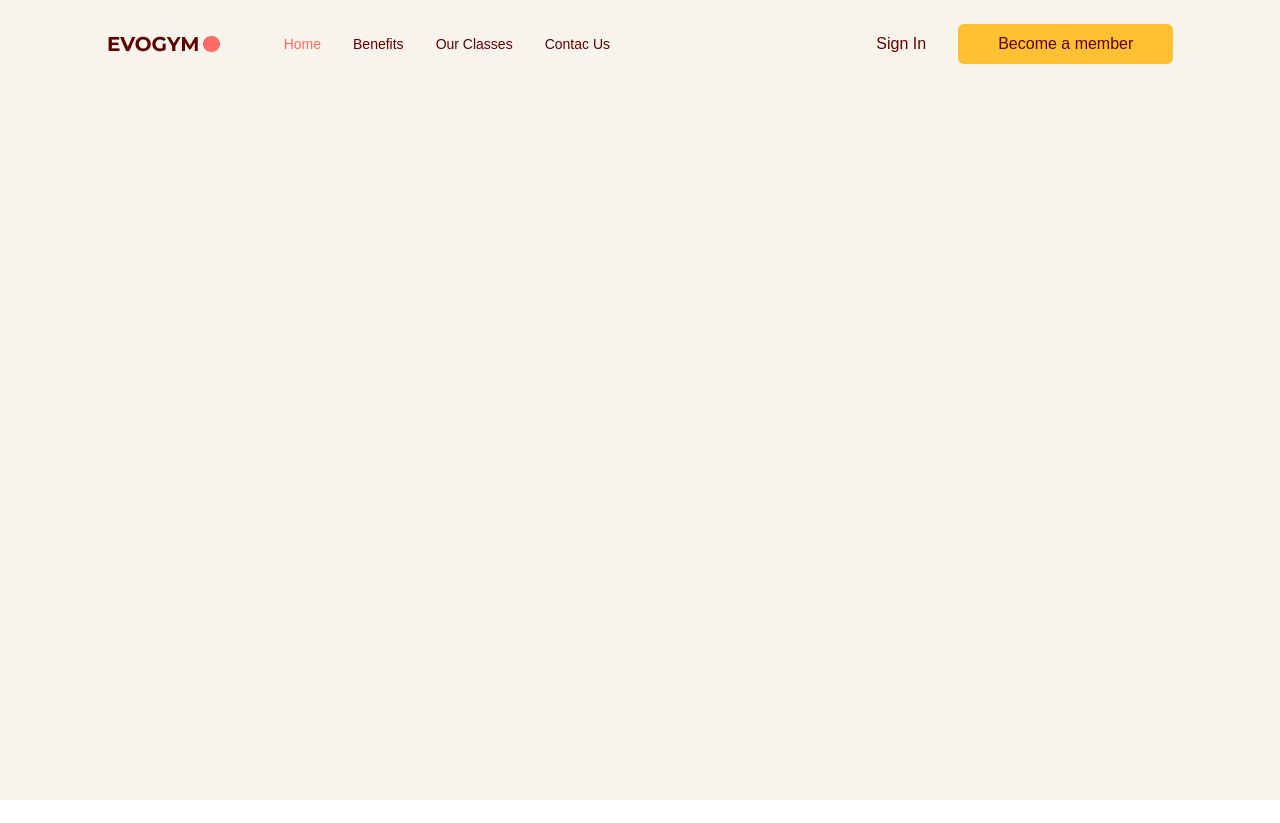
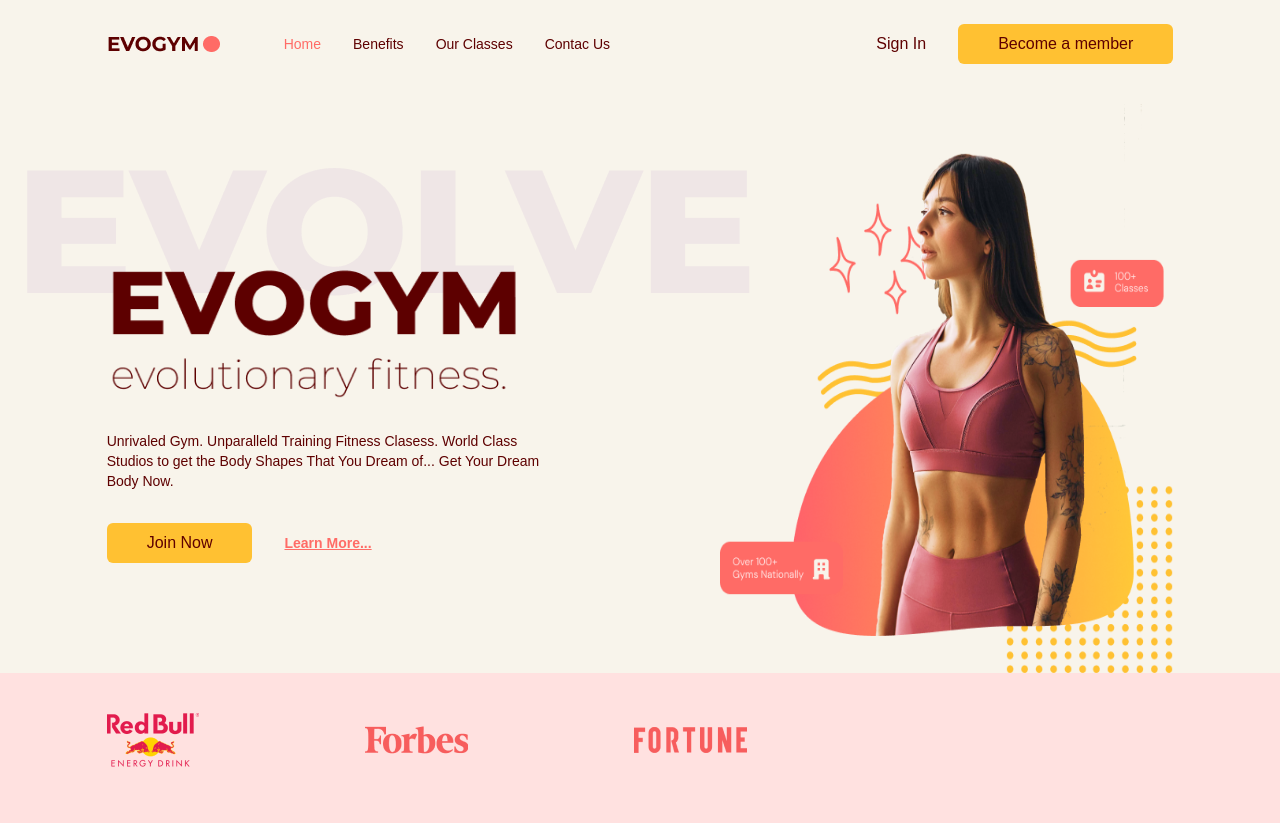
Before and after one commit to ViktorHetman/fitness-app, a React app: page / in a window 1280 px wide. Before the commit the page ends 800 px from the top, so only its background shows below. Built offline with nearby package versions, Linux system fonts and the light colour scheme; the HTML template or start-up script is replaced by a standard one.

Commit message:
Home component animations, type directory

```diff
--- a/src/App.tsx
+++ b/src/App.tsx
@@ -1,6 +1,7 @@
 import React from "react";
 
 import Navbar from "@/components/Navbar";
+import Home from "@/components/Home";
 
 import { SelectedPage } from "@/models/types";
 
@@ -31,6 +32,7 @@
         selectedPage={selectedPage}
         setSelectedPage={setSelectedPage}
       />
+      <Home setSelectedPage={setSelectedPage} />
     </div>
   );
 };
--- /dev/null
+++ b/src/components/Home/index.tsx
@@ -0,0 +1,99 @@
+import React from "react";
+import AnchorLink from "react-anchor-link-smooth-scroll";
+import { motion } from "framer-motion";
+
+import ActionButton from "../UI/ActionButton";
+
+import { HomeProps } from "@/models/PropsTypes/HomeProps";
+import useMediaQuery from "@/hooks/useMediaQuery";
+import HomePageText from "@/assets/HomePageText.png";
+import HomePageGraphic from "@/assets/HomePageGraphic.png";
+import SponsorRedBull from "@/assets/SponsorRedBull.png";
+import SponsorFortune from "@/assets/SponsorFortune.png";
+import SponsorForbes from "@/assets/SponsorForbes.png";
+import { SelectedPage } from "@/models/types";
+
+const Home: React.FC<HomeProps> = ({ setSelectedPage }) => {
+  const aboveMediumScreens = useMediaQuery("(min-width:1060px)");
+
+  return (
+    <section id="home" className="gap-16 bg-gray-20 py-10 md:h-full md:pb-0">
+      {/* IMAGE AND MAIN HEADER */}
+      <motion.div
+        onViewportEnter={() => setSelectedPage(SelectedPage.Home)}
+        className="item-center mx-auto w-5/6 justify-center md:flex md:h-5/6"
+      >
+        {/* MAIN HEADER */}
+        <div className="z-10 mt-72 md:basis-3/5">
+          {/* HEADINGS */}
+          <motion.div
+            initial="hidden"
+            whileInView="visible"
+            viewport={{ once: true, amount: 0.5 }}
+            transition={{ duration: 0.5 }}
+            variants={{
+              hidden: { opacity: 0, x: -50 },
+              visible: { opacity: 1, x: 0 },
+            }}
+            className="md:-mt-20"
+          >
+            <div className="relative">
+              <div className="before:absolute before:-left-20 before:-top-20 before:z-[-1] md:before:content-evolvetext">
+                <img src={HomePageText} alt="home-page-text" />
+              </div>
+            </div>
+            <p className="mt-8 text-sm">
+              Unrivaled Gym. Unparalleld Training Fitness Clasess. World Class
+              Studios to get the Body Shapes That You Dream of... Get Your Dream
+              Body Now.
+            </p>
+          </motion.div>
+          {/* ACTIONS */}
+          <motion.div
+            initial="hidden"
+            whileInView="visible"
+            viewport={{ once: true, amount: 0.5 }}
+            transition={{ delay: 0.2, duration: 0.5 }}
+            variants={{
+              hidden: { opacity: 0, x: -50 },
+              visible: { opacity: 1, x: 0 },
+            }}
+            className="mt-8 flex items-center gap-8"
+          >
+            <ActionButton setSelectedPage={setSelectedPage}>
+              Join Now
+            </ActionButton>
+            <AnchorLink
+              className="text-sm font-bold text-primary-500 underline hover:text-secondary-500"
+              onClick={() => setSelectedPage(SelectedPage.ContactUs)}
+              href={`#${SelectedPage.ContactUs}`}
+            >
+              <p>Learn More...</p>
+            </AnchorLink>
+          </motion.div>
+        </div>
+        {/* IMAGE */}
+        <div
+          className="flex basis-3/5 justify-center
+        md:z-10 md:ml-40 md:mt-16 md:justify-items-end"
+        >
+          <img src={HomePageGraphic} alt="Home-page-graphic" />
+        </div>
+      </motion.div>
+      {/* OTHER STUFF */}
+      {aboveMediumScreens && (
+        <div className="h-[150px] w-full bg-primary-100 py-10">
+          <div className="mx-auto w-5/6">
+            <div className="flex w-3/5 items-center justify-between gap-8">
+              <img src={SponsorRedBull} alt="Redbool" />
+              <img src={SponsorForbes} alt="Forbes" />
+              <img src={SponsorFortune} alt="Fortune" />
+            </div>
+          </div>
+        </div>
+      )}
+    </section>
+  );
+};
+
+export default Home;
--- a/src/components/Navbar/index.tsx
+++ b/src/components/Navbar/index.tsx
@@ -5,14 +5,8 @@
 import ActionButton from "../UI/ActionButton";
 
 import Logo from "@/assets/Logo.png";
-import { SelectedPage } from "@/models/types";
 import useMediaQuery from "@/hooks/useMediaQuery";
-
-type NavbarProps = {
-  isTopOfPage: boolean;
-  selectedPage: SelectedPage;
-  setSelectedPage: (value: SelectedPage) => void;
-};
+import { NavbarProps } from "@/models/PropsTypes/NavbarProps";
 
 const Navbar: React.FC<NavbarProps> = ({
   isTopOfPage,
@@ -65,7 +59,9 @@
                   </Link>
                 </div>
                 <div className={`${flexBetween} gap-8`}>
-                  <p>Sign In</p>
+                  <p className="cursor-pointer transition duration-500 hover:text-primary-300">
+                    Sign In
+                  </p>
                   <ActionButton setSelectedPage={setSelectedPage}>
                     Become a member
                   </ActionButton>
--- a/src/components/UI/ActionButton.tsx
+++ b/src/components/UI/ActionButton.tsx
@@ -2,11 +2,7 @@
 import AnchorLink from "react-anchor-link-smooth-scroll";
 
 import { SelectedPage } from "@/models/types";
-
-type ActionButtonProps = {
-  children: React.ReactNode;
-  setSelectedPage: (value: SelectedPage) => void;
-};
+import { ActionButtonProps } from "@/models/PropsTypes/ActionButtonProps";
 
 const ActionButton: React.FC<ActionButtonProps> = ({
   children,
@@ -14,7 +10,7 @@
 }) => {
   return (
     <AnchorLink
-      className="rounded-md bg-secondary-500 px-10 py-2 hover:bg-primary-500 hover:text-white"
+      className="rounded-md bg-secondary-500 px-10 py-2 transition duration-500 hover:bg-primary-500 hover:text-white"
       onClick={() => setSelectedPage(SelectedPage.ContactUs)}
       href={`#${SelectedPage.ContactUs}`}
     >
--- /dev/null
+++ b/src/models/PropsTypes/ActionButtonProps.ts
@@ -0,0 +1,6 @@
+import { SelectedPage } from "../types";
+
+export type ActionButtonProps = {
+  children?: string;
+  setSelectedPage: (value: SelectedPage) => void;
+};
--- /dev/null
+++ b/src/models/PropsTypes/HomeProps.ts
@@ -0,0 +1,5 @@
+import { SelectedPage } from "../types";
+
+export type HomeProps = {
+  setSelectedPage: (value: SelectedPage) => void;
+};
--- /dev/null
+++ b/src/models/PropsTypes/NavbarProps.ts
@@ -0,0 +1,7 @@
+import { SelectedPage } from "../types";
+
+export type NavbarProps = {
+  isTopOfPage: boolean;
+  selectedPage: SelectedPage;
+  setSelectedPage: (value: SelectedPage) => void;
+};
```
Also changed, not shown: src/components/Navbar/Link.tsx (+1 -7 lines), src/models/PropsTypes/LinkProps.ts (added, +8 -0 lines).
